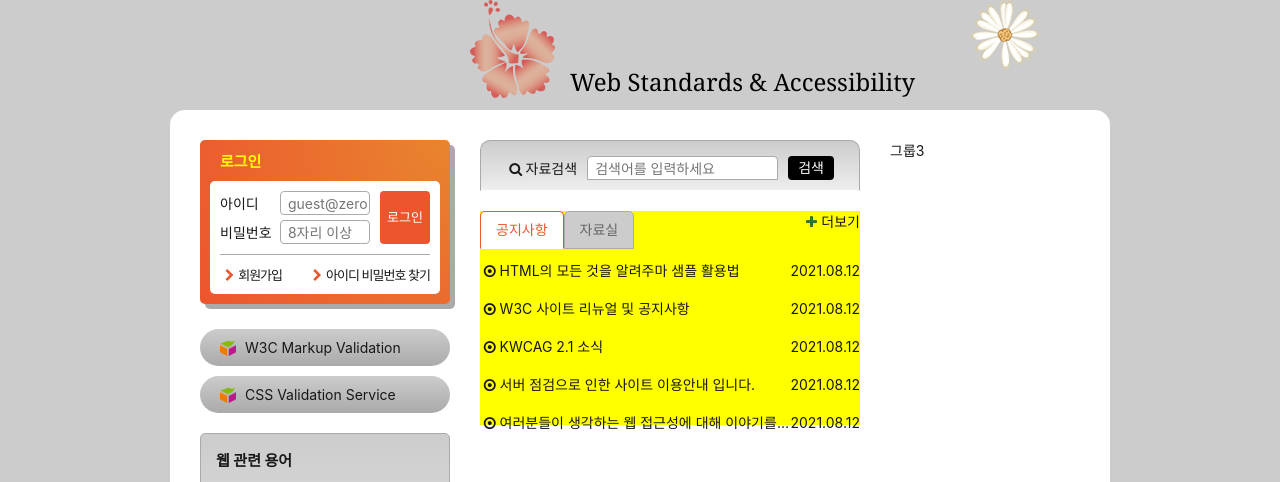
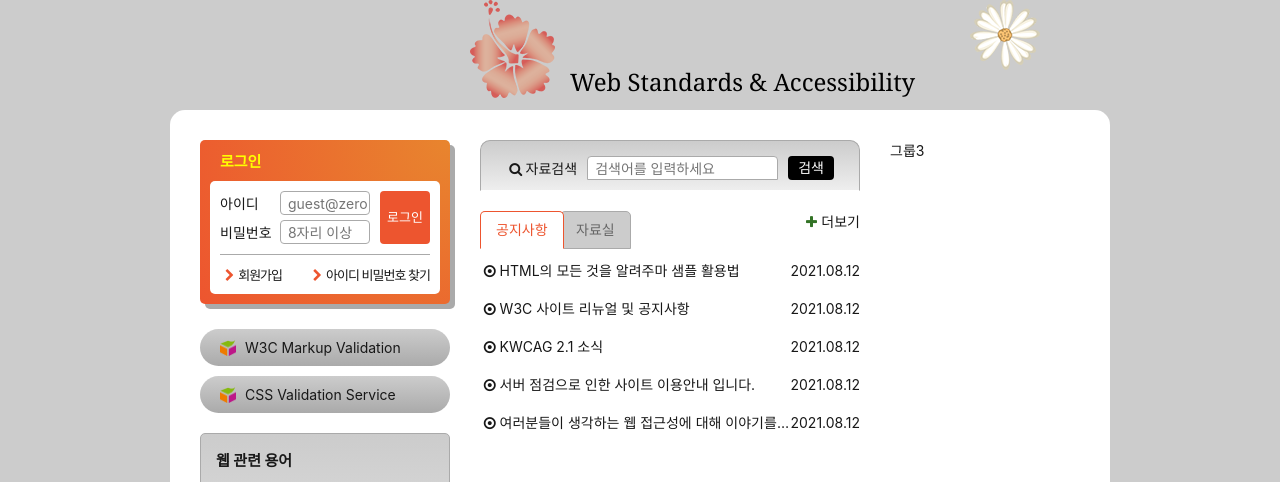
Before and after one commit to seulbinim/zeroConnecTo, a website: page HTML5/index.html in a window 1280 px wide. Shown: the part 139-621 px from the top of the page. Drawn offline with Linux system fonts and the light colour scheme; a web font is replaced by a local one.

Commit message:
게시판 목록의 배치를 변경

```diff
--- a/HTML5/css/index.css
+++ b/HTML5/css/index.css
@@ -457,13 +457,14 @@ body{
 /* 공지사항 및 자료실 */
 .board{
   margin-top: 20px;
-  background: yellow;
   position: relative;
-  height: 214px;
+  padding-top: 45px;
+  min-height: 214px;
 }
 
 .board-tab{
-  float: left;
+  position: absolute;
+  top: 0;
   border: 1px solid #aaa;
   border-radius: 5px 5px 0 0;
   background: #ccc;
@@ -471,7 +472,17 @@ body{
   color: #666;
 }
 
+.notice-tab{
+  left: 0;
+}
+
+.archive-tab{
+  left: 80px;
+}
+
+
 .board-section.is-select .board-tab{
+  z-index: 10;
   background: #fff;
   color: #ed552f;
   border-color: currentColor currentColor #fff currentColor;
@@ -479,12 +490,7 @@ body{
 
 
 .board-panel{
-  /* background: pink; */
   display: none;
-  position: absolute;
-  top: 45px;
-  left: 0;
-  width: 100%;
 }
 
 .board-section.is-select .board-panel{
```
